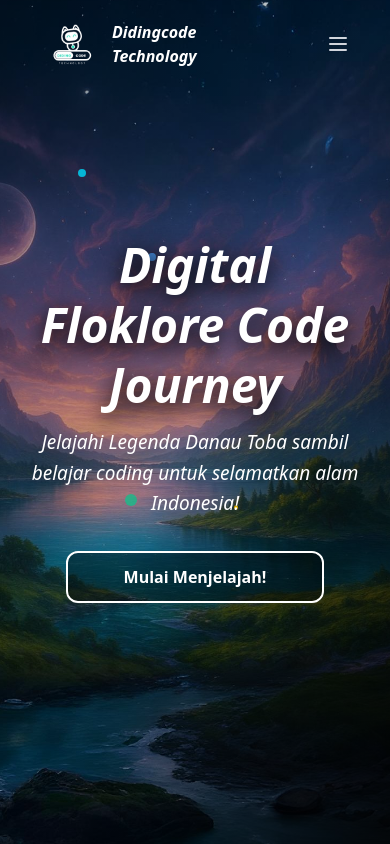
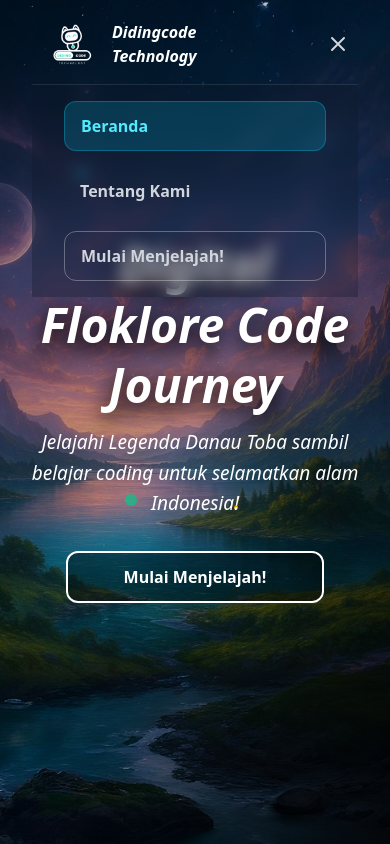
Before and after one commit to mhmdfaried/digital-folklore-itechno2025, a React (Vite) app: page / in a window 390 px wide. Both pictures are taken after a click on the button "Toggle mobile menu". Built offline with nearby package versions, Linux system fonts and the light colour scheme.

Commit message:
responsive navbar

```diff
--- a/index.html
+++ b/index.html
@@ -2,7 +2,7 @@
 <html lang="en">
   <head>
     <meta charset="UTF-8" />
-    <link rel="icon" type="image/svg+xml" href="/vite.svg" />
+    <link rel="icon" type="image/svg+xml" href="./src/assets/img/Logo/digital-floklore.png" />
     <meta name="viewport" content="width=device-width, initial-scale=1.0" />
     <title>digital-folklore</title>
   </head>
--- a/src/components/Navbar.jsx
+++ b/src/components/Navbar.jsx
@@ -7,6 +7,7 @@ function Navbar() {
   const location = useLocation();
   const [hoveredLink, setHoveredLink] = useState(null);
   const [isScrolled, setIsScrolled] = useState(false);
+  const [isMobileMenuOpen, setIsMobileMenuOpen] = useState(false);
 
   const isActive = (path) => {
     return location.pathname === path;
@@ -20,6 +21,14 @@ function Navbar() {
     setHoveredLink(null);
   };
 
+  const toggleMobileMenu = () => {
+    setIsMobileMenuOpen(!isMobileMenuOpen);
+  };
+
+  const closeMobileMenu = () => {
+    setIsMobileMenuOpen(false);
+  };
+
   useEffect(() => {
     const handleScroll = () => {
       const scrollTop = window.scrollY;
@@ -29,6 +38,28 @@ function Navbar() {
     window.addEventListener('scroll', handleScroll);
     return () => window.removeEventListener('scroll', handleScroll);
   }, []);
+
+  // Close mobile menu when route changes
+  useEffect(() => {
+    setIsMobileMenuOpen(false);
+  }, [location.pathname]);
+
+  // Close mobile menu when clicking outside
+  useEffect(() => {
+    const handleClickOutside = (event) => {
+      if (isMobileMenuOpen && !event.target.closest('nav')) {
+        setIsMobileMenuOpen(false);
+      }
+    };
+
+    if (isMobileMenuOpen) {
+      document.addEventListener('click', handleClickOutside);
+    }
+
+    return () => {
+      document.removeEventListener('click', handleClickOutside);
+    };
+  }, [isMobileMenuOpen]);
 
   return (
     <nav className={`fixed top-0 left-0 right-0 z-50 transition-all duration-300 ${
@@ -162,11 +193,69 @@ function Navbar() {
 
           {/* Mobile Menu Button */}
           <div className="md:hidden">
-            <button className="p-2 text-gray-300 hover:text-cyan-400 transition-colors">
-              <svg className="w-6 h-6" fill="none" stroke="currentColor" viewBox="0 0 24 24">
-                <path strokeLinecap="round" strokeLinejoin="round" strokeWidth={2} d="M4 6h16M4 12h16M4 18h16" />
+            <button
+              onClick={toggleMobileMenu}
+              className="p-2 text-gray-300 hover:text-cyan-400 transition-colors duration-300"
+              aria-label="Toggle mobile menu"
+            >
+              <svg
+                className={`w-6 h-6 transition-transform duration-300 ${isMobileMenuOpen ? 'rotate-90' : ''}`}
+                fill="none"
+                stroke="currentColor"
+                viewBox="0 0 24 24"
+              >
+                {isMobileMenuOpen ? (
+                  <path strokeLinecap="round" strokeLinejoin="round" strokeWidth={2} d="M6 18L18 6M6 6l12 12" />
+                ) : (
+                  <path strokeLinecap="round" strokeLinejoin="round" strokeWidth={2} d="M4 6h16M4 12h16M4 18h16" />
+                )}
               </svg>
             </button>
+          </div>
+        </div>
+
+        {/* Mobile Menu */}
+        <div className={`md:hidden transition-all duration-300 ease-in-out ${
+          isMobileMenuOpen
+            ? 'max-h-96 opacity-100'
+            : 'max-h-0 opacity-0 overflow-hidden'
+        }`}>
+          <div className="px-8 py-4 space-y-4 bg-gray-900/30 backdrop-blur border-t border-white/10">
+            <Link
+              to="/"
+              onClick={closeMobileMenu}
+              className={`block px-4 py-3 text-base font-montserrat font-bold rounded-xl transition-all duration-300 ${
+                isActive('/')
+                  ? 'text-cyan-300 bg-cyan-500/20 border border-cyan-400/30'
+                  : 'text-gray-300 hover:text-cyan-200 hover:bg-cyan-500/10'
+              }`}
+            >
+              Beranda
+            </Link>
+
+            <Link
+              to="/about"
+              onClick={closeMobileMenu}
+              className={`block px-4 py-3 text-base font-montserrat font-bold rounded-xl transition-all duration-300 ${
+                isActive('/about')
+                  ? 'text-purple-300 bg-purple-500/20 border border-purple-400/30'
+                  : 'text-gray-300 hover:text-purple-200 hover:bg-purple-500/10'
+              }`}
+            >
+              Tentang Kami
+            </Link>
+
+            <Link
+              to="/quiz"
+              onClick={closeMobileMenu}
+              className={`block px-4 py-3 text-base font-montserrat font-bold rounded-xl transition-all duration-300 border ${
+                isActive('/quiz')
+                  ? 'text-purple-300 bg-purple-500/20 border-purple-400/50'
+                  : 'text-gray-300 border-white/30 hover:text-purple-200 hover:bg-purple-500/10 hover:border-purple-400/50'
+              }`}
+            >
+              Mulai Menjelajah!
+            </Link>
           </div>
         </div>
       </div>
```
Also changed, not shown: 1 other file (tests, documents, lock files or other folders).
